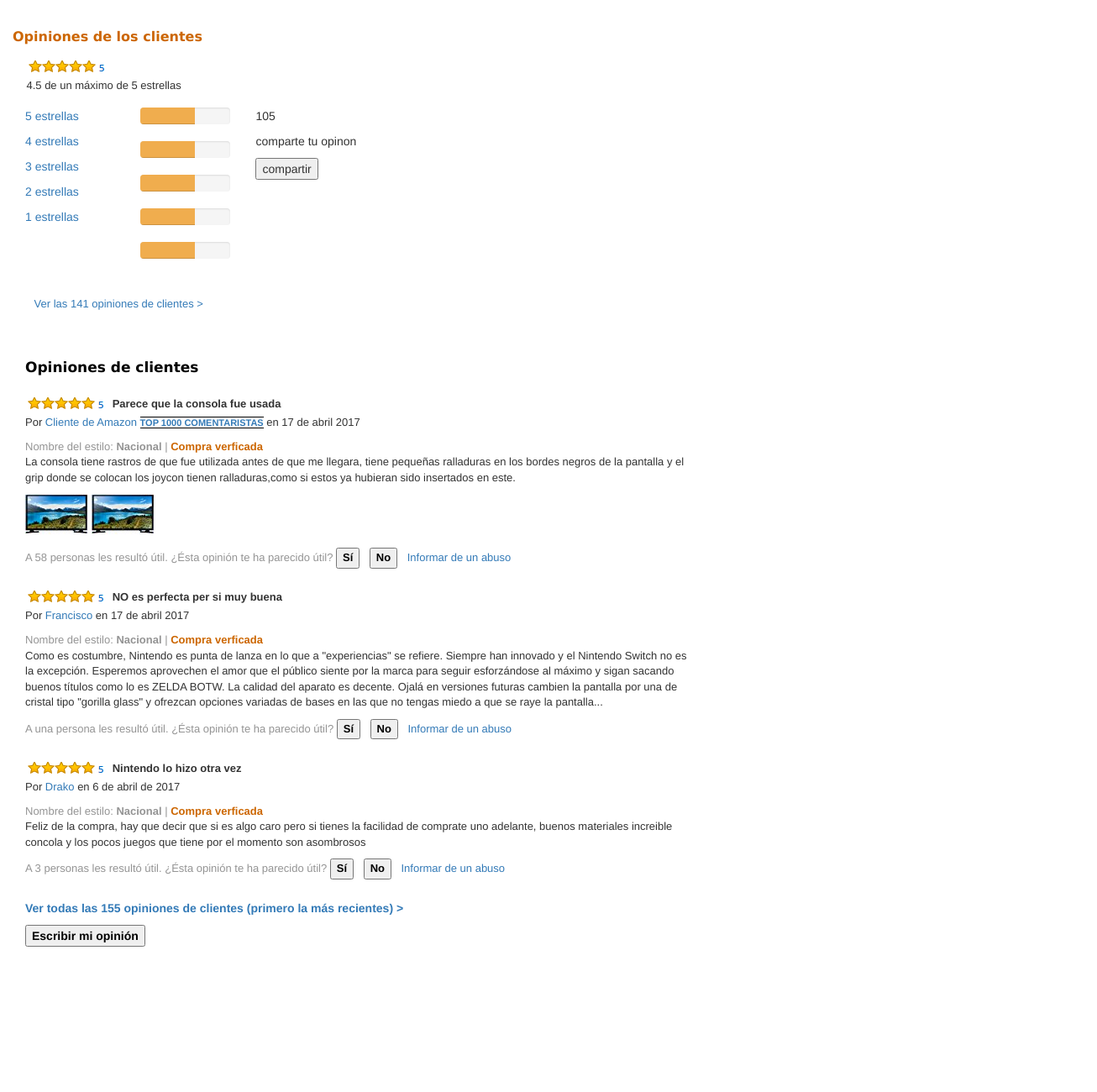
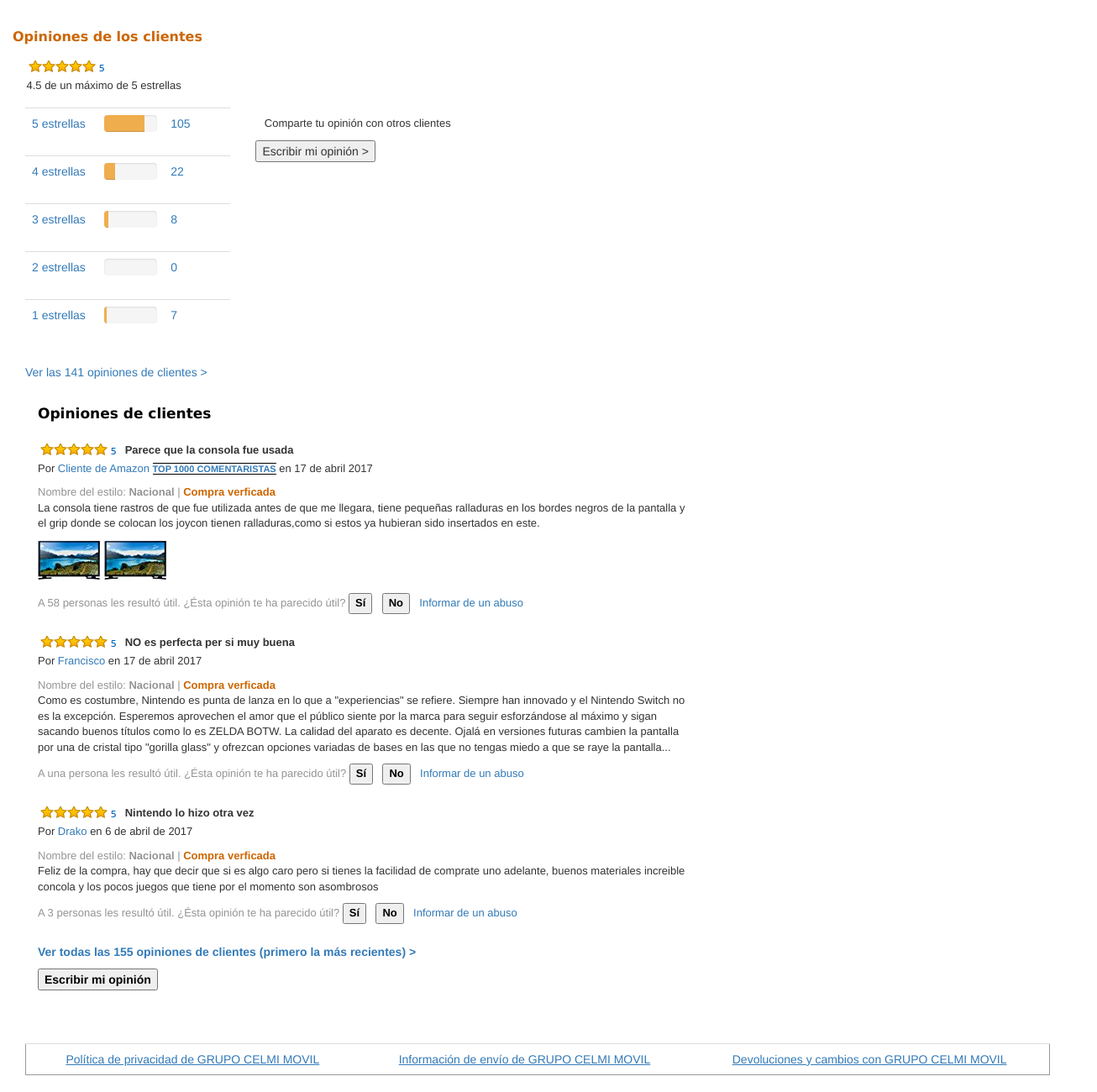
Before and after one commit to Pitt009/amazon_colaborativo, a plain HTML site: page product.html in a window 1280 px wide. Shown: the part 1692-2992 px from the top of the page at 84% size, 1306 px wide, since content can reach past the window. Before the commit the page ends 2819 px from the top, so only its background shows below. Drawn offline with Linux system fonts and the light colour scheme.

Commit message:
Finalizado de estilos sección derecha comentarios de clientes

```diff
--- a/assets/css/style.css
+++ b/assets/css/style.css
@@ -74,3 +74,23 @@
   font-weight: bold;
   margin-right: 1%;
 }
+
+.margen-superior {
+  margin-top: 5%;
+}
+
+.bordes-tabla {
+  border: .5px solid #999999;
+  border-top: .5px solid #999999;
+}
+
+.bordes-tabla a {
+  text-decoration: underline;
+}
+.bordes-tabla a:hover {
+  color: #CC6600;
+}
+
+.espacio-celdas {
+  width: 25%;
+}
--- a/product.html
+++ b/product.html
@@ -95,7 +95,7 @@
       </div>
     </section>
     <!-- Produto -->
-    <section id="producto" class="container col-md-12">
+    <section class="container col-md-12">
       <div class="row">
         <div class="container col-md-4">
           <img src="assets/images/amazon-dummy-busqueda.jpg" alt="produto" class="imagen-producto">
@@ -231,7 +231,7 @@
       </div>
     </section>
     <!-- ofertas y descripción del producto -->
-    <section id="detallesProducto" class="container col-md-12">
+    <section class="container col-md-12">
       <div class="row">
         <div class="col-md-12">
           <h2 class="subtitulo-producto">Ofertas especiales y promociones de productos</h2>
@@ -270,7 +270,7 @@
       </div>
     </section>
 <!-- Opiniones de los clientes en barras y fotos-->
-    <section id="opinionesClientes" class="container col-md-12">
+    <section class="container col-md-12">
       <!-- puntaje, barras y boton de opinion -->
       <div class="row">
         <div class="col-md-8">
@@ -279,49 +279,71 @@
             <img src="assets/images/amazon-stars.dummy.png" alt="">
             <p>4.5 de un máximo de 5 estrellas</p>
           </div>
-          <div class="col-md-2">
-            <p><a href="#">5 estrellas</a></p>
-            <p><a href="#">4 estrellas</a></p>
-            <p><a href="#">3 estrellas</a></p>
-            <p><a href="#">2 estrellas</a></p>
-            <p><a href="#">1 estrellas</a></p>
-          </div>
-          <div class="col-md-2">
-            <div class="progress">
-              <div class="progress-bar progress-bar-warning" role="progressbar" aria-valuenow="60" aria-valuemin="0" aria-valuemax="100" style="width: 60%"><span class="sr-only">60% Complete (warning)</span></div>
-            </div>
-            <div class="progress">
-              <div class="progress-bar progress-bar-warning" role="progressbar" aria-valuenow="60" aria-valuemin="0" aria-valuemax="100" style="width: 60%"><span class="sr-only">60% Complete (warning)</span></div>
-            </div>
-            <div class="progress">
-              <div class="progress-bar progress-bar-warning" role="progressbar" aria-valuenow="60" aria-valuemin="0" aria-valuemax="100" style="width: 60%"><span class="sr-only">60% Complete (warning)</span></div>
-            </div>
-            <div class="progress">
-              <div class="progress-bar progress-bar-warning" role="progressbar" aria-valuenow="60" aria-valuemin="0" aria-valuemax="100" style="width: 60%"><span class="sr-only">60% Complete (warning)</span></div>
-            </div>
-            <div class="progress">
-              <div class="progress-bar progress-bar-warning" role="progressbar" aria-valuenow="60" aria-valuemin="0" aria-valuemax="100" style="width: 60%"><span class="sr-only">60% Complete (warning)</span></div>
-            </div>
-          </div>
-          <div class="col-md-1">
-            <p>105</p>
+          <div class="col-md-4">
+            <table class="table">
+              <tr>
+                <td class="espacio-celdas"><a href="#">5 estrellas</a></td>
+                <td class="espacio-celdas">
+                  <div class="progress">
+                    <div class="progress-bar progress-bar-warning" role="progressbar" aria-valuenow="60" aria-valuemin="0" aria-valuemax="100" style="width: 75%"><span class="sr-only">75% Complete (warning)</span>
+                    </div>
+                  </div>
+                </td>
+                <td class="espacio-celdas"><a href="#">105</a></td>
+              </tr>
+              <tr>
+                <td class="espacio-celdas"><a href="#">4 estrellas</a></td>
+                <td class="espacio-celdas">
+                  <div class="progress">
+                    <div class="progress-bar progress-bar-warning" role="progressbar" aria-valuenow="60" aria-valuemin="0" aria-valuemax="100" style="width: 20%"><span class="sr-only">20% Complete (warning)</span>
+                    </div>
+                  </div>
+                </td>
+                <td class="espacio-celdas"><a href="#">22</a></td>
+              </tr>
+              <tr>
+                <td class="espacio-celdas"><a href="#">3 estrellas</a></td>
+                <td class="espacio-celdas">
+                  <div class="progress">
+                    <div class="progress-bar progress-bar-warning" role="progressbar" aria-valuenow="60" aria-valuemin="0" aria-valuemax="100" style="width: 8%"><span class="sr-only">8% Complete (warning)</span>
+                    </div>
+                  </div>
+                </td>
+                <td class="espacio-celdas"><a href="#">8</a></td>
+              </tr>
+              <tr>
+                <td class="espacio-celdas"><a href="#">2 estrellas</a></td>
+                <td class="espacio-celdas">
+                  <div class="progress">
+                    <div class="progress-bar progress-bar-warning" role="progressbar" aria-valuenow="60" aria-valuemin="0" aria-valuemax="100" style="width: 0%"><span class="sr-only">0% Complete (warning)</span>
+                    </div>
+                  </div>
+                </td>
+                <td class="espacio-celdas"><a href="#">0</a></td>
+              </tr>
+              <tr>
+                <td class="espacio-celdas"><a href="#">1 estrellas</a></td>
+                <td class="espacio-celdas">
+                  <div class="progress">
+                    <div class="progress-bar progress-bar-warning" role="progressbar" aria-valuenow="60" aria-valuemin="0" aria-valuemax="100" style="width: 5%"><span class="sr-only">5% Complete (warning)</span>
+                    </div>
+                  </div>
+                </td>
+                <td class="espacio-celdas"><a href="#">7</a></td>
+              </tr>
+            </table>
+            <p><a href="">Ver las 141 opiniones de clientes ></a></p>
           </div>
           <div class="col-md-8">
-            <p>comparte tu opinon</p>
-            <button type="button" name="button">compartir</button>
+            <p class="informacion-producto">Comparte tu opinión con otros clientes</p>
+            <button type="button" name="button">Escribir mi opinión ></button>
           </div>
         </div>
-
         <div class="col-md-4">
         <!--Area de Daffy -->
         </div>
       </div>
-      <div class="row">
-        <div class="col-md-12 informacion-producto">
-          <p><a href="">Ver las 141 opiniones de clientes ></a></p>
-        </div>
-      </div>
-    </section>
+
 <!-- Opiniones de los clientes en textos -->
     <section class="container col-md-12">
       <div class="row">
@@ -358,7 +380,7 @@
               <p>Feliz de la compra, hay que decir que si es algo caro pero si tienes la facilidad de comprate uno adelante, buenos materiales increible concola y los pocos juegos que tiene por el momento son asombrosos</p>
               <p class="comentario-subtitulo">A 3 personas les resultó útil. ¿Ésta opinión te ha parecido útil? <button type="button" name="button" class="comentario-boton">Sí</button> <button type="button" name="button" class="comentario-boton">No</button><a href="#"> Informar de un abuso</a></p>
             </div>
-            <div class="">
+            <div>
               <p><a href="#"><b>Ver todas las 155 opiniones de clientes (primero la más recientes) ></b></a></p>
               <button type="button" name="button" class="comentario-boton">Escribir mi opinión</button>
             </div>
@@ -370,6 +392,19 @@
         </div>
       </div>
     </section>
-<!--  -->
+<!-- Seccion anterior al footer -->
+    <section class="container col-md-12 margen-superior">
+      <div class="row">
+        <div class="col-md-12 ">
+          <table class="table text-center bordes-tabla">
+             <tr >
+              <td><a href="#">Política de privacidad de GRUPO CELMI MOVIL</a></td>
+              <td><a href="#">Información de envío de GRUPO CELMI MOVIL</a></td>
+              <td><a href="#">Devoluciones y cambios con GRUPO CELMI MOVIL</a></td>
+            </tr>
+          </table>
+        </div>
+      </div>
+    </section>
   </body>
 </html>
```
